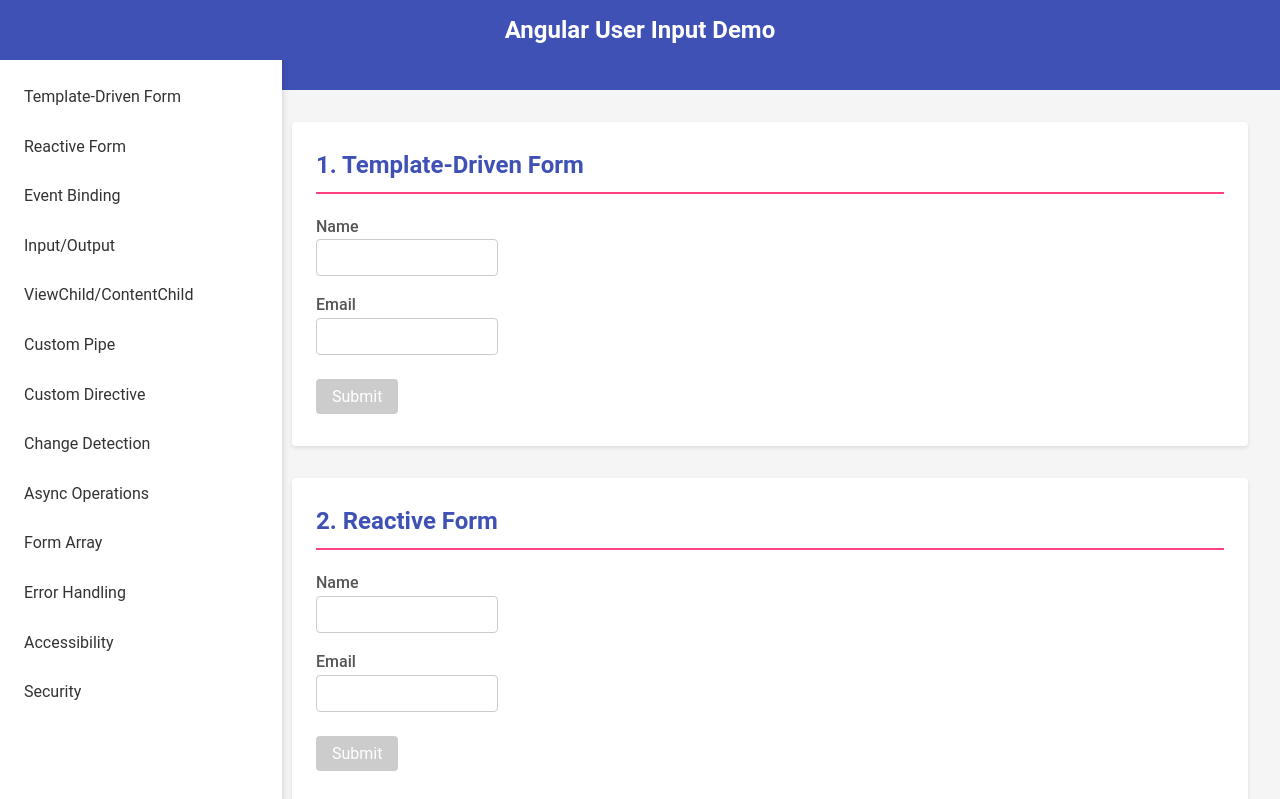
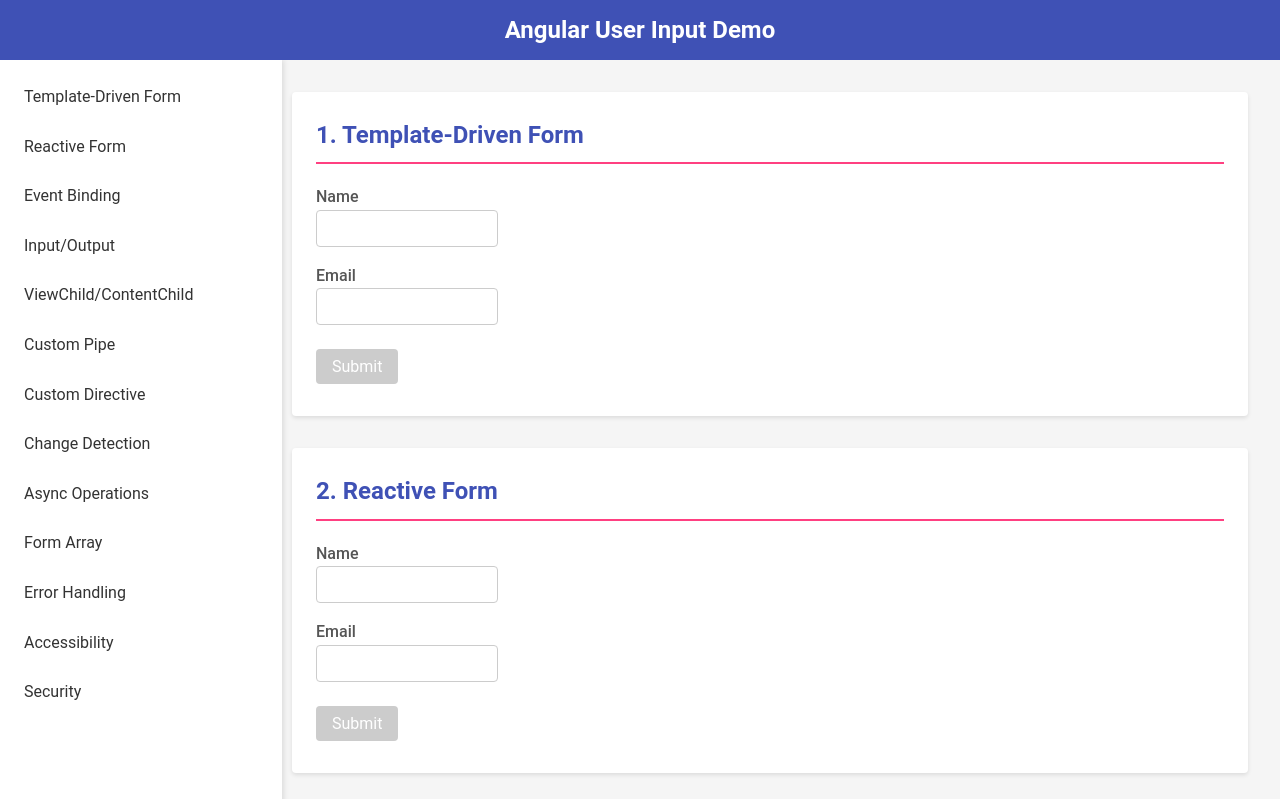
Before and after one commit to bralash/angular-user-input-demo, an Angular app: page / in a window 1280 px wide. Shown: the top 799 px of the page. Built offline with nearby package versions, Linux system fonts and the light colour scheme.

Commit message:
Minor UI cleanup

```diff
--- a/src/app/app.component.html
+++ b/src/app/app.component.html
@@ -75,7 +75,7 @@
       <app-security></app-security>
     </section>
   </main>
-  <footer>
+  <!-- <footer>
     <p>&copy; 2024 Angular User Input Demo</p>
-  </footer>
+  </footer> -->
 </div>
--- a/src/app/app.component.scss
+++ b/src/app/app.component.scss
@@ -74,7 +74,7 @@
   grid-column: 2;
   grid-row: 2;
   padding: 2rem;
-  margin-top: 0px;
+  margin-top: $header-height;
   overflow-y: auto;
   margin-left: 10px;
 }
@@ -97,13 +97,13 @@
 }
 
 // Footer
-footer {
-  grid-column: 1 / -1;
-  background-color: $primary-color;
-  color: white;
-  text-align: center;
-  padding: 1rem;
-}
+// footer {
+//   grid-column: 1 / -1;
+//   background-color: $primary-color;
+//   color: white;
+//   text-align: center;
+//   padding: 1rem;
+// }
 
 @media (max-width: 768px) {
   .app-container {
```
